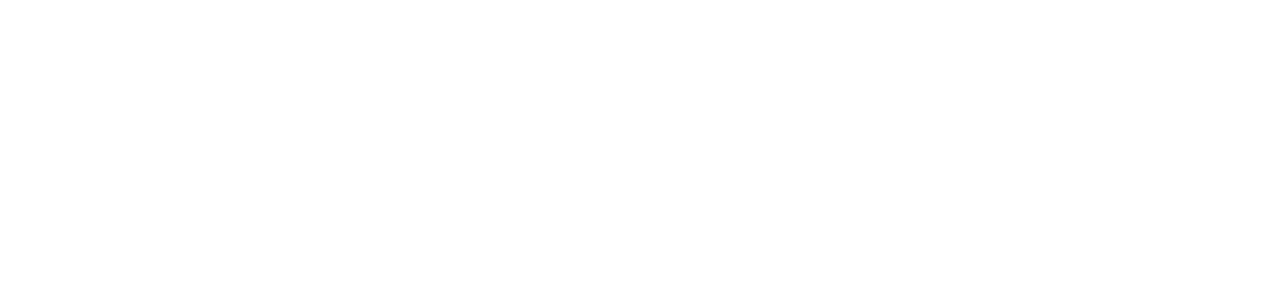
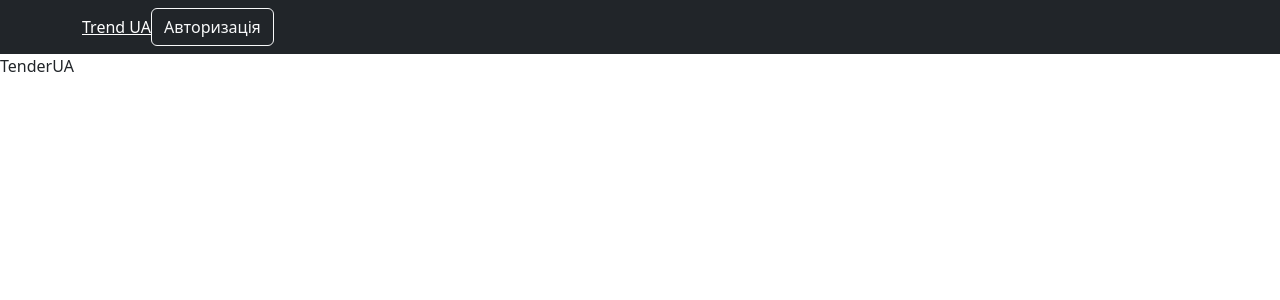
Before and after one commit to WorkDay365/TENDER_S_PSQL, a React (Create React App) app in the folder client/: page / in a window 1280 px wide. Shown: the top 300 px of the page. Built offline with nearby package versions, Linux system fonts and the light colour scheme.

Commit message:
Server + Client 5.3 (1:28:00) TEST

```diff
--- a/client/src/App.js
+++ b/client/src/App.js
@@ -1,12 +1,13 @@
 import React from 'react';
 import {BrowserRouter} from 'react-router-dom'
 import AppRouter from "./components/AppRouter"
+import NavBar from './components/NavBar';
 
 const App = () => {
   return (
    <BrowserRouter>
 
-
+    <NavBar />
     <AppRouter />
     </BrowserRouter>
   );
--- a/client/src/components/AppRouter.js
+++ b/client/src/components/AppRouter.js
@@ -1,18 +1,22 @@
-import React from "react";
+import React, { useContext } from "react";
 import {Switch, Route, Redirect} from 'react-router-dom'
-import { authRoutes } from "../routes";
+import { authRoutes,publicRoutes } from "../routes";
+import {TENDERUA_ROUTE} from "../utils/consts";
+import { Context } from "../index";
 
 const AppRouter = () => {
 
-       const  isAuth = false
+     //  const  isAuth = false
+     const {user} = useContext(Context)
        return (
        <Switch>
-            {isAuth === true && authRoutes.map(({path, Component}) =>
+            {user.isAuth === true && authRoutes.map(({path, Component}) =>
             <Route key = {path} path = {path} component = {Component} exact/>
           )}
-               {authRoutes.map(({path, Component}) =>
+               {publicRoutes.map(({path, Component}) =>
             <Route key = {path} path = {path} component = {Component} exact/>
           )}
+          <Redirect to ={TENDERUA_ROUTE}/>
         </Switch>
 
 
--- /dev/null
+++ b/client/src/components/NavBar.js
@@ -0,0 +1,40 @@
+import React, {useContext} from 'react';
+import {Context} from "../index";
+import Navbar from "react-bootstrap/Navbar";
+import Nav from "react-bootstrap/Nav"
+import { NavLink, useHistory } from 'react-router-dom';
+import { TENDERUA_ROUTE } from '../utils/consts';
+import {Button} from "react-bootstrap";
+import { observer } from 'mobx-react-lite';
+import Container from "react-bootstrap/Container";
+//import {useHistory} from 'react-router-dom'
+
+const NavBar = observer(() => {
+    const {user} = useContext(Context)
+
+  //   const logOut = () => {
+  //     user.setUser({})
+  //     user.setIsAuth(false)
+  // }
+
+    return (
+        <Navbar bg="dark" data-bs-theme="dark">
+        <Container>
+          <NavLink style ={{color:'white'}} to={TENDERUA_ROUTE}>Trend UA</NavLink>
+          {user.isAuth ?
+          <Nav className="me-auto" style ={{color:'white'}}>
+            <Button variant= {'outline-light'}>Адмін панель</Button>
+            <Button variant= {'outline-light'} className='ml-2'>Вийти</Button>
+          </Nav>
+          :
+          <Nav className="me-auto" style ={{color:'white'}}>
+             <Button variant={'outline-light'} onClick={() => user.setIsAuth(true)}>Авторизація</Button>
+          </Nav>
+          }
+        </Container>
+      </Navbar>
+
+    )
+})
+
+export default NavBar
--- a/client/src/index.js
+++ b/client/src/index.js
@@ -1,11 +1,44 @@
-import React from 'react';
-import ReactDOM from 'react-dom/client';
+import React, {createContext} from 'react';
+import ReactDOM from 'react-dom';
 import App from './App';
+import UserStore from "./store/UserStore";
+import TenderStore from "./store/TenderStore";
+
+export const Context = createContext(null)
+
+ReactDOM.render(
+    <Context.Provider value={{
+        user: new UserStore(),
+        device: new TenderStore(),
+    }}>
+        <App />
+    </Context.Provider>,
+  document.getElementById('root')
+);
 
 
-const root = ReactDOM.createRoot(document.getElementById('root'));
-root.render(
-  <React.StrictMode>
-    <App />
-  </React.StrictMode>
-);
+
+
+// import React, { createContext } from 'react';
+// import ReactDOM from 'react-dom';
+// import App from './App';
+// import UserStore from './store/User.Store';
+
+// export const Context = createContext(null)
+
+
+// ReactDOM.Render(
+//   <Context.Provider value={{
+//     user: new UserStore()
+//   }}>
+//     <App />
+//   </Context.Provider>,
+//   document.getElementById('root')
+// )
+// // const root = ReactDOM.createRoot(document.getElementById('root'));
+// // root.render(
+// //   <
+// //   <React.StrictMode>
+// //     <App />
+// //   </React.StrictMode>
+// // );
--- /dev/null
+++ b/client/src/store/TenderStore.js
@@ -0,0 +1,33 @@
+import { makeAutoObservable } from "mobx";
+
+export default class TenderStore {
+    constructor() {
+        this.__types_tender = [
+            {id: 1 , title: 'Aqva' , type_description: 'sdfwdsgsgdsgdfg2342'   },
+            {id: 2 , title: 'Build', type_description: '23 df  efger g dfgdfg '},
+        ]
+        this._tenders = [
+             {id: 8,  name: "AAAAA_7",  img: null,	                                     tender_description: "3fghfghgfhfgh", tender_status: 7, userId: 2,	typeTenderId: 2},
+             {id: 9,  name: "AAAAA_79", img: null,	                                     tender_description: "3fghfghgfhfgh", tender_status: 7,	userId: 2,	typeTenderId: 2},
+             {id: 10, name: "BBB_72",   img: null,	                                     tender_description: "ghdfhggfhfhd",  tender_status: 7,	userId: 2,	typeTenderId: 2},
+             {id: 11, name: "BBB_72",   img: "093a65c5-13f8-4dc7-9e5f-7f9a477fc70d.jpg"	,tender_description: "ghdfhggfhfhd",  tender_status: 7,	userId: 2,	typeTenderId: 2},
+        ]
+        makeAutoObservable(this)
+    }
+
+    setTypesTender(typesTender) {
+        this._typesTender = typesTender
+    }
+
+    setTenderes(tenders) {
+        this._tenders = tenders
+    }
+
+    get typesTender() {
+        return this._typesTender
+    }
+
+    get tenders() {
+        return this._tenders
+    }
+}
--- /dev/null
+++ b/client/src/store/UserStore.js
@@ -0,0 +1,25 @@
+import { makeAutoObservable } from "mobx";
+
+export default class UserStore {
+    constructor() {
+        this._isAuth = true//false
+        this._user = {}
+        makeAutoObservable(this)
+    }
+
+    setIsAuth(bool) {
+        this._isAuth = bool
+    }
+
+    setUser(user) {
+        this._user = user
+    }
+
+    get isUath() {
+        return this._isAuth
+    }
+
+    get user() {
+        return this._user
+    }
+}
```
Also changed, not shown: client/package.json (+12 -7 lines).
